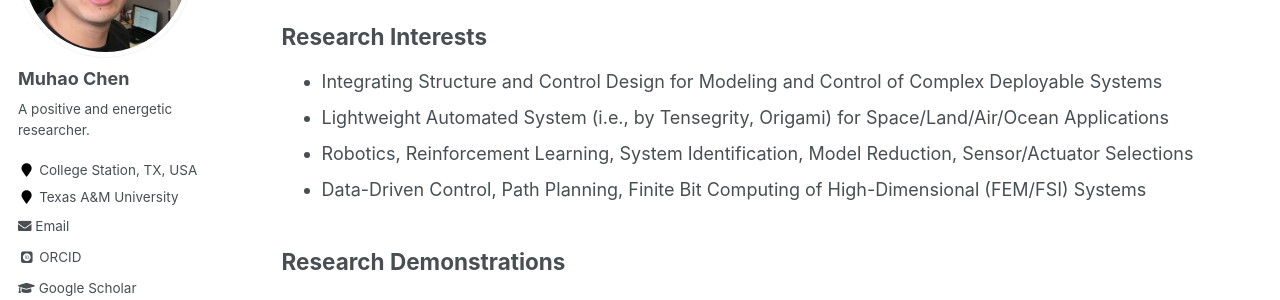
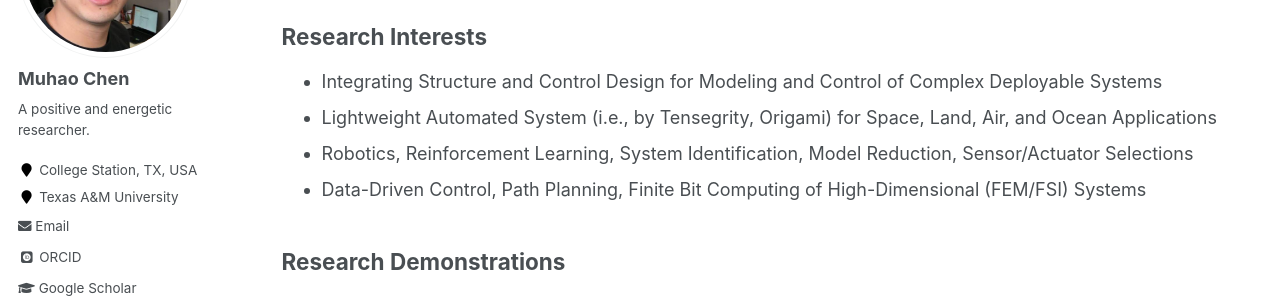
Before and after one commit to Muhao-Chen/muhao-chen.github.io, a Jekyll site: the page built from _pages/research.md, in a window 1280 px wide and 900 px high, scrolled down 399 px. Shown: the part 153-453 px from the top of the window. Built offline with Jekyll 4.4.1, drawn with Linux system fonts in a browser that asks for light colours; some web fonts are replaced.

Commit message:
Update research.md

```diff
--- a/_pages/research.md
+++ b/_pages/research.md
@@ -17,7 +17,7 @@ We would also like to develop and offer more and more software and tools to help
 
 ## Research Interests
  * Integrating Structure and Control Design for Modeling and Control of Complex Deployable Systems
- * Lightweight Automated System (i.e., by Tensegrity, Origami) for Space/Land/Air/Ocean Applications
+ * Lightweight Automated System (i.e., by Tensegrity, Origami) for Space, Land, Air, and Ocean Applications
  * Robotics, Reinforcement Learning, System Identification, Model Reduction, Sensor/Actuator Selections
  * Data-Driven Control, Path Planning, Finite Bit Computing of High-Dimensional (FEM/FSI) Systems
 
```
